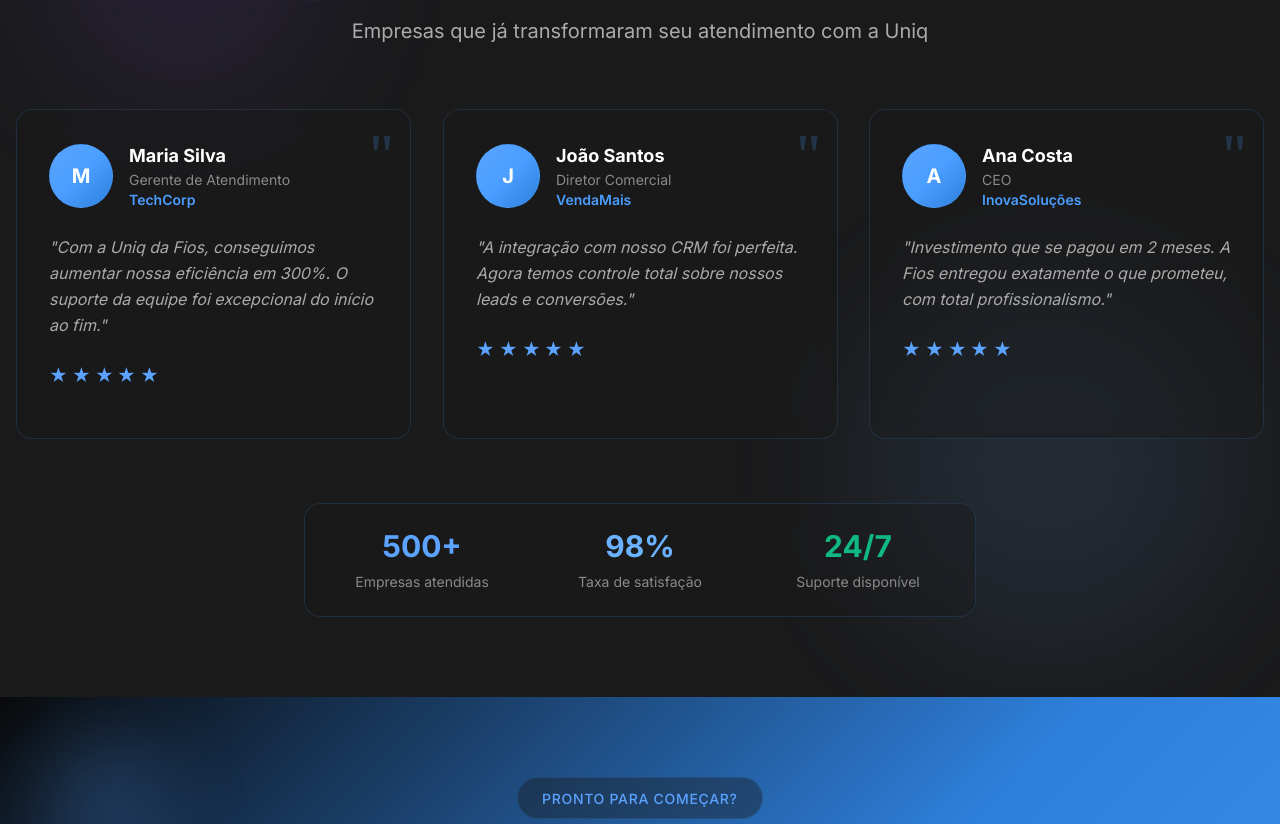
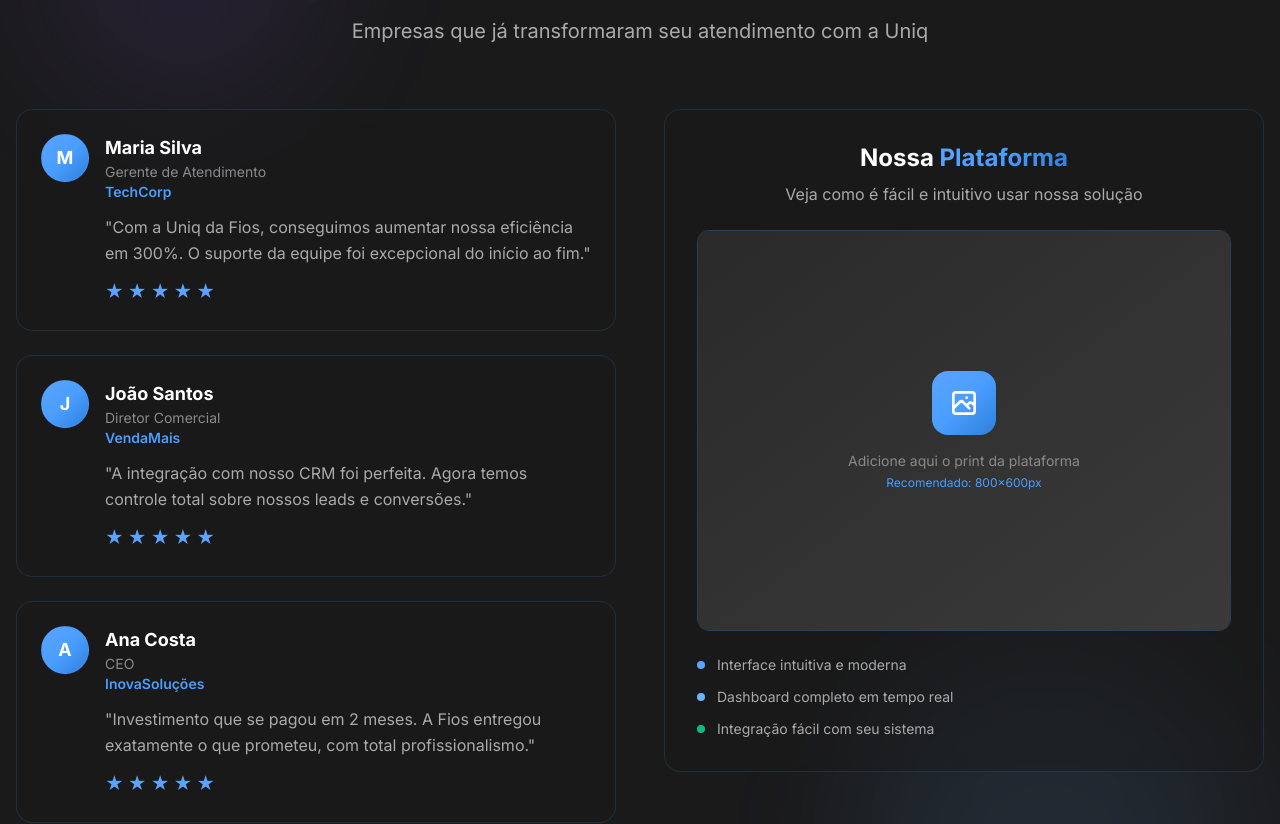
Before and after one commit to jonathmendesJava/uniq-fios-landing, a React (Vite) app: page / in a window 1280 px wide. Shown: the part 3197-4021 px from the top of the page. Built offline with nearby package versions, Linux system fonts and the light colour scheme.

Commit message:
Add platform screenshot to testimonials
Refactor TestimonialsSection to include a screenshot of the platform next to the testimonials, providing users with a visual representation of the platform.

```diff
--- a/src/components/TestimonialsSection.tsx
+++ b/src/components/TestimonialsSection.tsx
@@ -50,45 +50,102 @@ const TestimonialsSection = () => {
           </p>
         </div>
 
-        <div className="grid md:grid-cols-3 gap-8">
+        {/* Grid com depoimentos e imagem da plataforma */}
+        <div className="grid lg:grid-cols-2 gap-12 items-start">
+          {/* Coluna dos depoimentos */}
+          <div className="space-y-6">
             {testimonials.map((testimonial, index) => (
               <div
                 key={index}
-              className="glass rounded-2xl p-8 border border-uniq-light/20 hover:border-uniq-neon/50 hover:shadow-neon transition-all duration-500 hover:-translate-y-2 animate-fade-up group relative overflow-hidden"
+                className="glass rounded-2xl p-6 border border-uniq-light/20 hover:border-uniq-neon/50 hover:shadow-neon transition-all duration-500 animate-fade-up group relative overflow-hidden"
                 style={{animationDelay: `${index * 0.1}s`}}
               >
                 {/* Holographic accents */}
-              <div className="absolute -top-1 -right-1 w-6 h-6 border-t-2 border-r-2 border-uniq-electric/60 rounded-tr-lg group-hover:border-uniq-neon animate-neon-pulse"></div>
-              <div className="absolute -bottom-1 -left-1 w-6 h-6 border-b-2 border-l-2 border-uniq-electric/60 rounded-bl-lg group-hover:border-uniq-neon animate-neon-pulse" style={{animationDelay: '0.5s'}}></div>
+                <div className="absolute -top-1 -right-1 w-4 h-4 border-t-2 border-r-2 border-uniq-electric/60 rounded-tr-lg group-hover:border-uniq-neon"></div>
+                <div className="absolute -bottom-1 -left-1 w-4 h-4 border-b-2 border-l-2 border-uniq-electric/60 rounded-bl-lg group-hover:border-uniq-neon"></div>
 
-              {/* Quote icon */}
-              <div className="absolute top-4 right-4 text-6xl text-uniq-light/20 font-serif group-hover:text-uniq-neon/30 transition-colors">"</div>
-
-              <div className="flex items-center mb-6">
-                <div className="w-16 h-16 bg-gradient-neon rounded-full flex items-center justify-center text-white font-bold text-xl mr-4 border border-uniq-light/30 group-hover:border-uniq-neon group-hover:shadow-neon transition-all duration-300">
+                <div className="flex items-start space-x-4">
+                  <div className="w-12 h-12 bg-gradient-neon rounded-full flex items-center justify-center text-white font-bold text-lg border border-uniq-light/30 group-hover:border-uniq-neon group-hover:shadow-neon transition-all duration-300 flex-shrink-0">
                     {testimonial.avatar}
                   </div>
-                <div>
+                  <div className="flex-1">
+                    <div className="mb-3">
                       <h4 className="font-bold text-white text-lg group-hover:text-uniq-neon transition-colors">{testimonial.name}</h4>
                       <p className="text-sm text-dark-300">{testimonial.role}</p>
                       <p className="text-sm text-uniq-light font-semibold">{testimonial.company}</p>
                     </div>
-              </div>
 
-              <blockquote className="text-dark-200 italic leading-relaxed mb-6 group-hover:text-dark-100 transition-colors relative z-10">
+                    <blockquote className="text-dark-200 leading-relaxed mb-3 group-hover:text-dark-100 transition-colors">
                       "{testimonial.content}"
                     </blockquote>
 
-              <div className="flex text-uniq-neon mb-4">
+                    <div className="flex text-uniq-neon">
                       {[...Array(testimonial.rating)].map((_, i) => (
-                  <span key={i} className="text-lg mr-1 animate-glow" style={{animationDelay: `${i * 0.1}s`}}>★</span>
+                        <span key={i} className="text-lg mr-1">★</span>
+                      ))}
+                    </div>
+                  </div>
+                </div>
+              </div>
             ))}
           </div>
 
-              {/* Scanning line */}
-              <div className="absolute inset-x-0 bottom-0 h-px bg-gradient-to-r from-transparent via-uniq-neon to-transparent opacity-0 group-hover:opacity-100 transition-opacity duration-500"></div>
+          {/* Coluna da imagem da plataforma */}
+          <div className="lg:sticky lg:top-8">
+            <div className="glass rounded-2xl p-8 border border-uniq-light/20 hover:border-uniq-neon/50 transition-all duration-500 animate-fade-up group relative overflow-hidden" style={{animationDelay: '0.3s'}}>
+              {/* Holographic accents */}
+              <div className="absolute -top-1 -right-1 w-6 h-6 border-t-2 border-r-2 border-uniq-electric/60 rounded-tr-lg group-hover:border-uniq-neon"></div>
+              <div className="absolute -bottom-1 -left-1 w-6 h-6 border-b-2 border-l-2 border-uniq-electric/60 rounded-bl-lg group-hover:border-uniq-neon"></div>
+
+              <div className="text-center mb-6">
+                <h3 className="text-2xl font-bold text-white mb-2 group-hover:text-uniq-neon transition-colors">
+                  Nossa <span className="text-gradient-neon">Plataforma</span>
+                </h3>
+                <p className="text-dark-200">
+                  Veja como é fácil e intuitivo usar nossa solução
+                </p>
               </div>
-          ))}
+
+              {/* Área para a imagem da plataforma */}
+              <div className="relative rounded-xl overflow-hidden border border-uniq-light/30 group-hover:border-uniq-neon/50 transition-all duration-300">
+                <div className="aspect-[4/3] bg-gradient-to-br from-dark-700 to-dark-600 flex items-center justify-center">
+                  {/* Placeholder para a imagem - você pode substituir por uma tag img */}
+                  <div className="text-center">
+                    <div className="w-16 h-16 bg-gradient-neon rounded-2xl flex items-center justify-center mx-auto mb-4">
+                      <svg className="w-8 h-8 text-white" fill="none" stroke="currentColor" viewBox="0 0 24 24">
+                        <path strokeLinecap="round" strokeLinejoin="round" strokeWidth={2} d="M4 16l4.586-4.586a2 2 0 012.828 0L16 16m-2-2l1.586-1.586a2 2 0 012.828 0L20 14m-6-6h.01M6 20h12a2 2 0 002-2V6a2 2 0 00-2-2H6a2 2 0 00-2 2v12a2 2 0 002 2z" />
+                      </svg>
+                    </div>
+                    <p className="text-dark-300 text-sm">
+                      Adicione aqui o print da plataforma
+                    </p>
+                    <p className="text-uniq-light text-xs mt-1">
+                      Recomendado: 800x600px
+                    </p>
+                  </div>
+                </div>
+
+                {/* Overlay com efeito cyber */}
+                <div className="absolute inset-0 bg-gradient-to-t from-dark-900/20 to-transparent opacity-0 group-hover:opacity-100 transition-opacity duration-300"></div>
+              </div>
+
+              {/* Features da plataforma */}
+              <div className="mt-6 space-y-3">
+                <div className="flex items-center text-sm">
+                  <div className="w-2 h-2 bg-uniq-neon rounded-full mr-3 animate-glow"></div>
+                  <span className="text-dark-200">Interface intuitiva e moderna</span>
+                </div>
+                <div className="flex items-center text-sm">
+                  <div className="w-2 h-2 bg-uniq-electric rounded-full mr-3 animate-glow" style={{animationDelay: '0.5s'}}></div>
+                  <span className="text-dark-200">Dashboard completo em tempo real</span>
+                </div>
+                <div className="flex items-center text-sm">
+                  <div className="w-2 h-2 bg-neon-green rounded-full mr-3 animate-glow" style={{animationDelay: '1s'}}></div>
+                  <span className="text-dark-200">Integração fácil com seu sistema</span>
+                </div>
+              </div>
+            </div>
+          </div>
         </div>
 
         {/* Trust indicators */}
```
Lines whose indentation alone changed are shown as unchanged.
